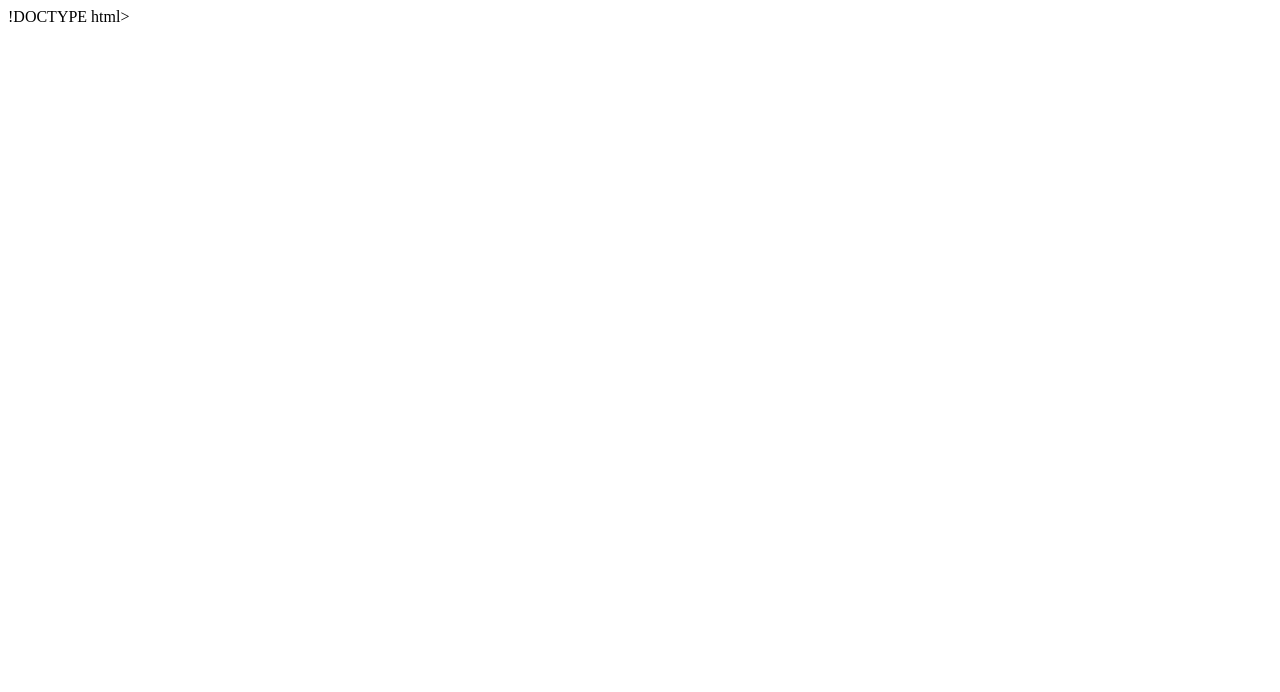
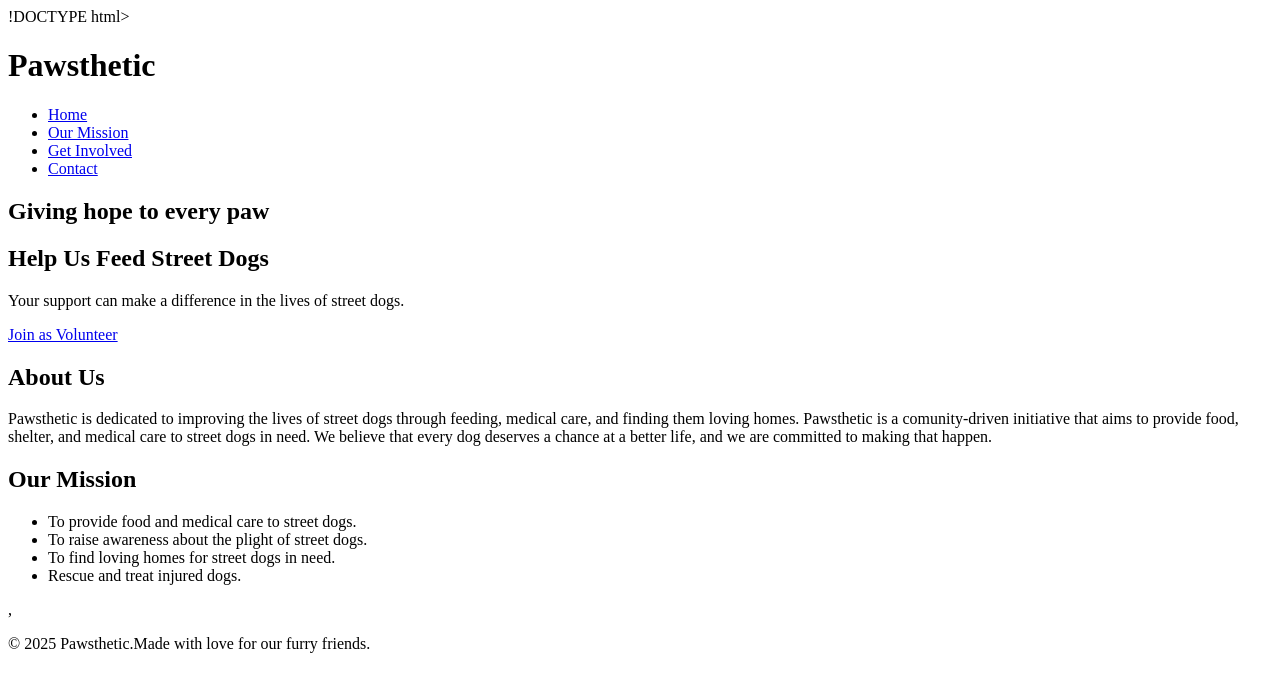
Before and after one commit to alokiksingh676/Pawsthetic, a plain HTML site: page index.html in a window 1280 px wide. Drawn offline with Linux system fonts and the light colour scheme.

Commit message:
index file update

```diff
--- a/index.html
+++ b/index.html
@@ -1,3 +1,51 @@
 !DOCTYPE html>
 <html lang="en">
 <head>
+    <meta charset="UTF-8">
+    <meta name="viewport" content="width=device-width, initial-scale=1.0">
+    <title>Pawsthetic | Help & Feed Street Dogs</title>
+    <link rel="stylesheet" href="styles.css">
+    </head>
+<body>
+    <header>
+        <h1>Pawsthetic</h1>
+        <nav>
+            <ul>
+                <li><a href="#">Home</a></li>
+                <li><a href="#">Our Mission</a></li>
+                <li><a href="#">Get Involved</a></li>
+                <li><a href="#">Contact</a></li>
+            </ul>
+        </nav>
+    </header>
+    <main>
+        <section id="hero">
+           <h2>Giving hope to every paw</h2>
+            <h2>Help Us Feed Street Dogs</h2>
+            <p>Your support can make a difference in the lives of street dogs.</p>
+            <a href="#" class="btn"> Join as Volunteer</a>
+        </section>
+
+        <section id="about">
+            <h2>About Us</h2>
+            <p>Pawsthetic is dedicated to improving the lives of street dogs through feeding, medical care, and finding them loving homes.
+                Pawsthetic is a comunity-driven initiative that aims to provide food, shelter, and medical care to street dogs in need. We believe that every dog deserves a chance at a better life, and we are committed to making that happen.</p>
+            </p>
+        </section>
+
+        <section class="Mission">
+            <h2>Our Mission</h2>
+            <ul>
+                <li>To provide food and medical care to street dogs.</li>
+                <li>To raise awareness about the plight of street dogs.</li>
+                <li>To find loving homes for street dogs in need.</li>
+                <li>Rescue and treat injured dogs.</li>
+                </ul>
+        </section>
+   <footer>
+
+    ,<p>&copy; 2025 Pawsthetic.Made with love for our furry friends.</p>
+   </footer>
+    </main>
+    </body>
+    </html>
```
